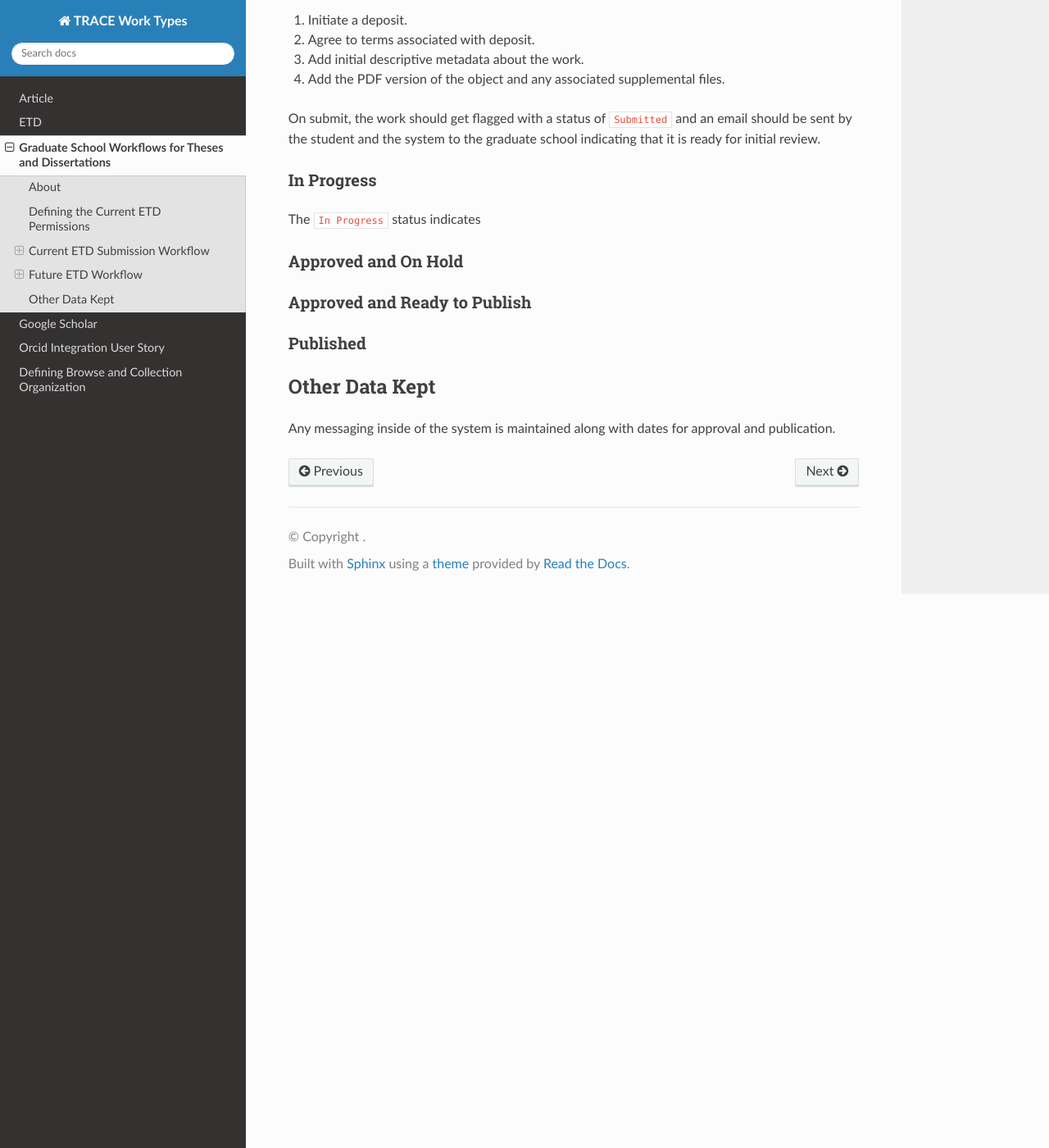
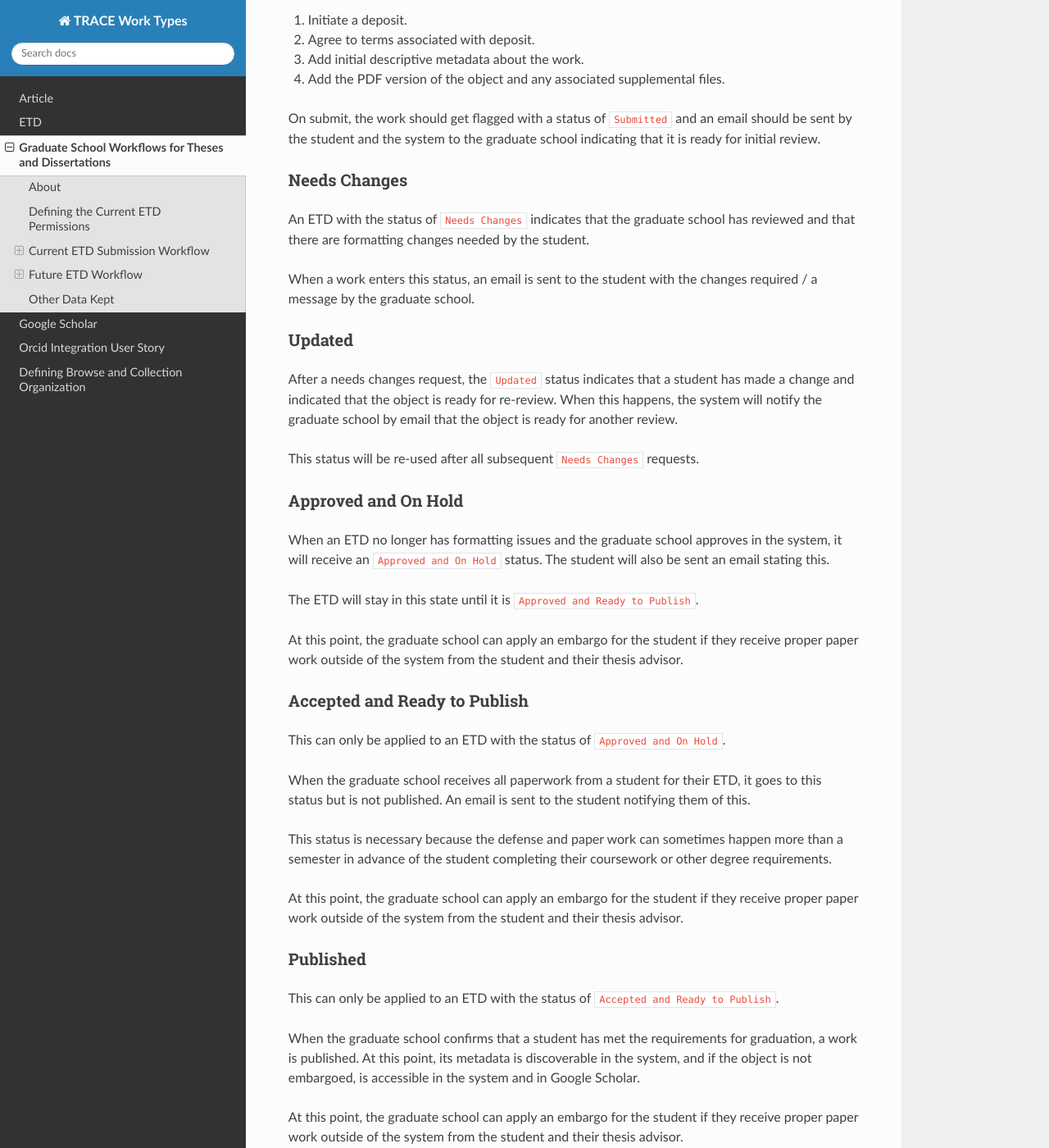
Before and after one commit to utkdigitalinitiatives/trace_work_types_planning, a Sphinx documentation site: the page built from docs/source/workflows/etd.rst, in a window 1280 px wide and 1400 px high, scrolled down 9243 px. Shown: the whole window at 82% size. Built offline with Sphinx 7.4.7 and the Read the Docs theme 2.0.0, drawn with Linux system fonts in a browser that asks for light colours.

Commit message:
Complete new workflow.

```diff
--- a/docs/source/workflows/etd.rst
+++ b/docs/source/workflows/etd.rst
@@ -244,21 +244,60 @@ During this stage, the student will:
 On submit, the work should get flagged with a status of :code:`Submitted` and an email should be sent by the student and
 the system to the graduate school indicating that it is ready for initial review.
 
-In Progress
-===========
+Needs Changes
+=============
 
-The :code:`In Progress` status indicates
+An ETD with the status of :code:`Needs Changes` indicates that the graduate school has reviewed and that there are
+formatting changes needed by the student.
+
+When a work enters this status, an email is sent to the student with the changes required / a message by the graduate
+school.
+
+Updated
+=======
+
+After a needs changes request, the :code:`Updated` status indicates that a student has made a change and indicated that
+the object is ready for re-review. When this happens, the system will notify the graduate school by email that the object
+is ready for another review.
+
+This status will be re-used after all subsequent :code:`Needs Changes` requests.
 
 Approved and On Hold
 ====================
 
-Approved and Ready to Publish
+When an ETD no longer has formatting issues and the graduate school approves in the system, it will receive an
+:code:`Approved and On Hold` status. The student will also be sent an email stating this.
+
+The ETD will stay in this state until it is :code:`Approved and Ready to Publish`.
+
+At this point, the graduate school can apply an embargo for the student if they receive proper paper work outside of the
+system from the student and their thesis advisor.
+
+Accepted and Ready to Publish
 =============================
+
+This can only be applied to an ETD with the status of :code:`Approved and On Hold`.
+
+When the graduate school receives all paperwork from a student for their ETD, it goes to this status but is not published.
+An email is sent to the student notifying them of this.
+
+This status is necessary because the defense and paper work can sometimes happen more than a semester in advance of the
+student completing their coursework or other degree requirements.
+
+At this point, the graduate school can apply an embargo for the student if they receive proper paper work outside of the
+system from the student and their thesis advisor.
 
 Published
 =========
 
+This can only be applied to an ETD with the status of :code:`Accepted and Ready to Publish`.
 
+When the graduate school confirms that a student has met the requirements for graduation, a work is published.  At this
+point, its metadata is discoverable in the system, and if the object is not embargoed, is accessible in the system and in
+Google Scholar.
+
+At this point, the graduate school can apply an embargo for the student if they receive proper paper work outside of the
+system from the student and their thesis advisor.
 
 ---------------
 Other Data Kept
```
